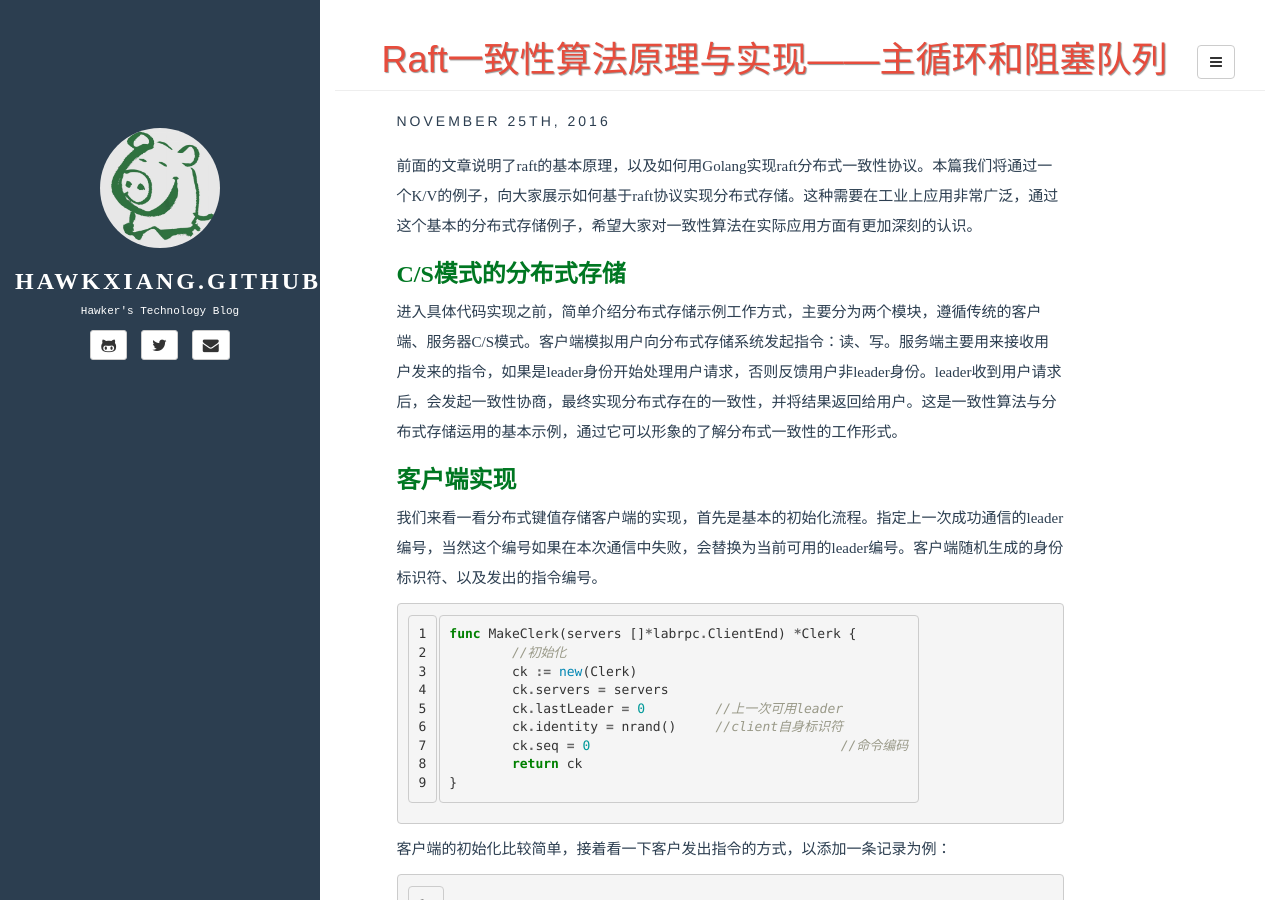
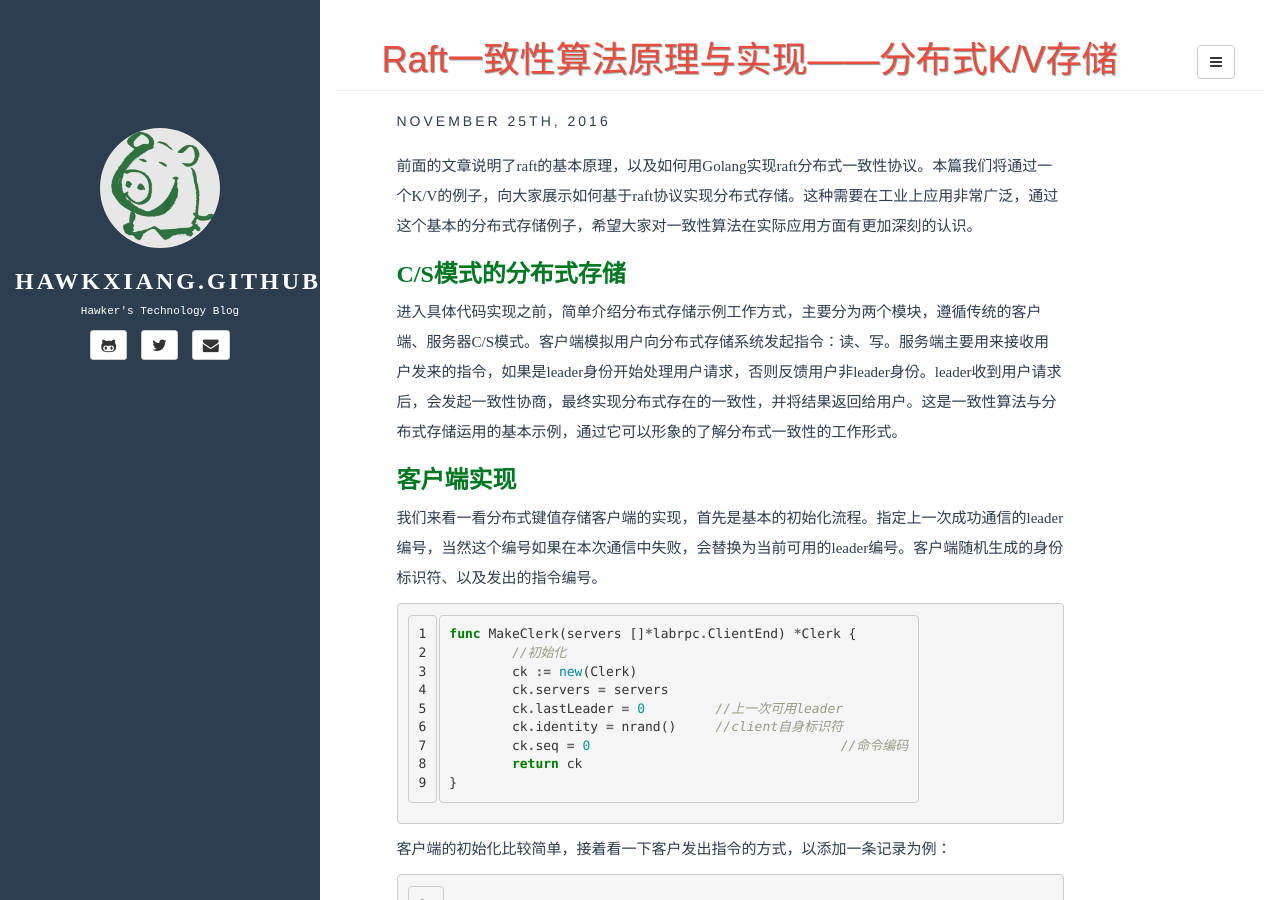
Before and after one commit to hawkxiang/hawkxiang.github.io, a Jekyll site: the page built from _posts/2016.11-21/2016-11-25-raft-state.md, in a window 1280 px wide and 900 px high. Built offline with Jekyll 4.4.1, drawn with Linux system fonts in a browser that asks for light colours; comment, search, counter and statistics services are not loaded.

Commit message:
change title

```diff
--- a/_posts/2016.11-21/2016-11-25-raft-state.md
+++ b/_posts/2016.11-21/2016-11-25-raft-state.md
@@ -1,6 +1,6 @@
 ---
 layout: post
-title: Raft一致性算法原理与实现——主循环和阻塞队列
+title: Raft一致性算法原理与实现——分布式K/V存储
 author: hawker
 permalink: /2016/11/raft-state.html
 date: 2016-11-25 14:00:00
```
